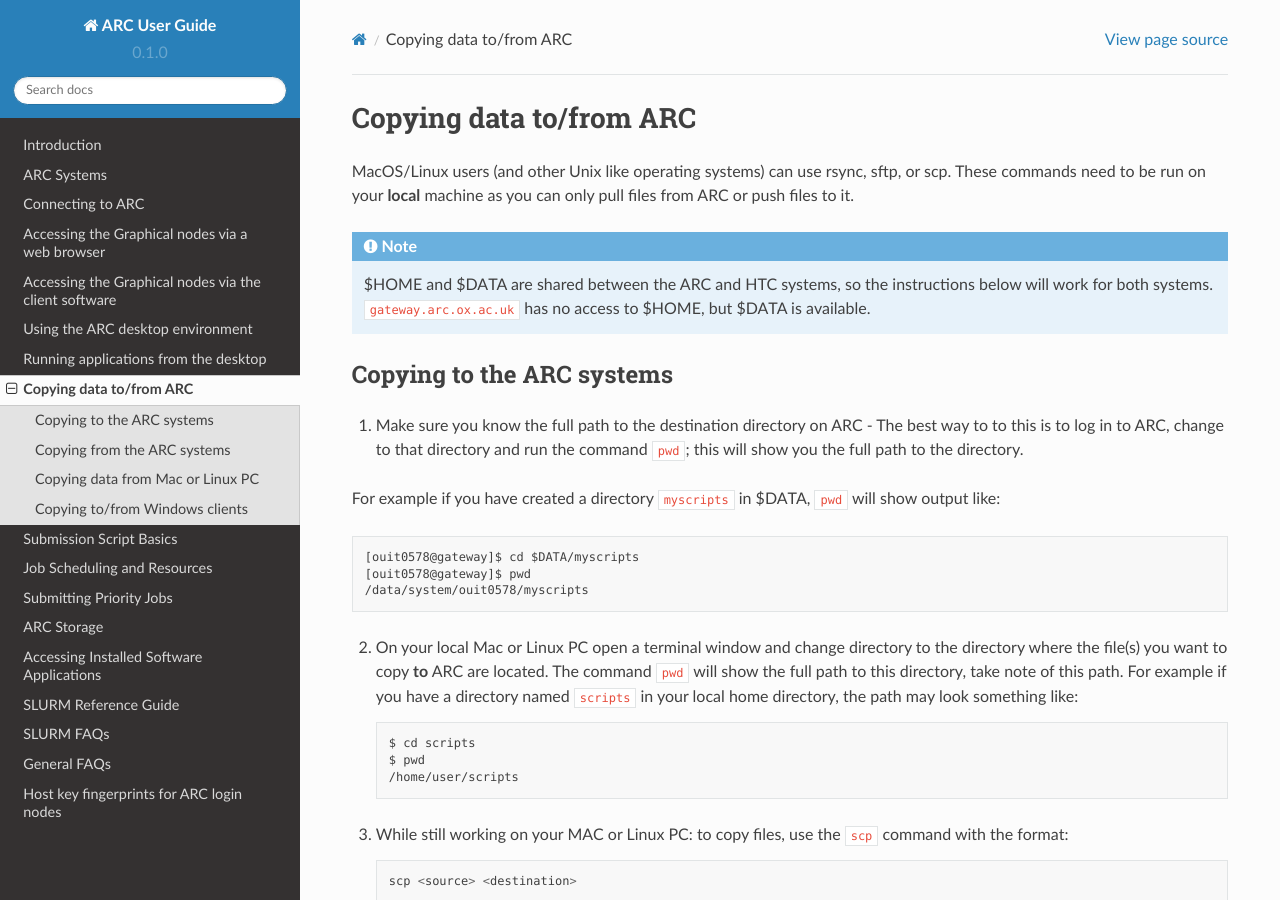
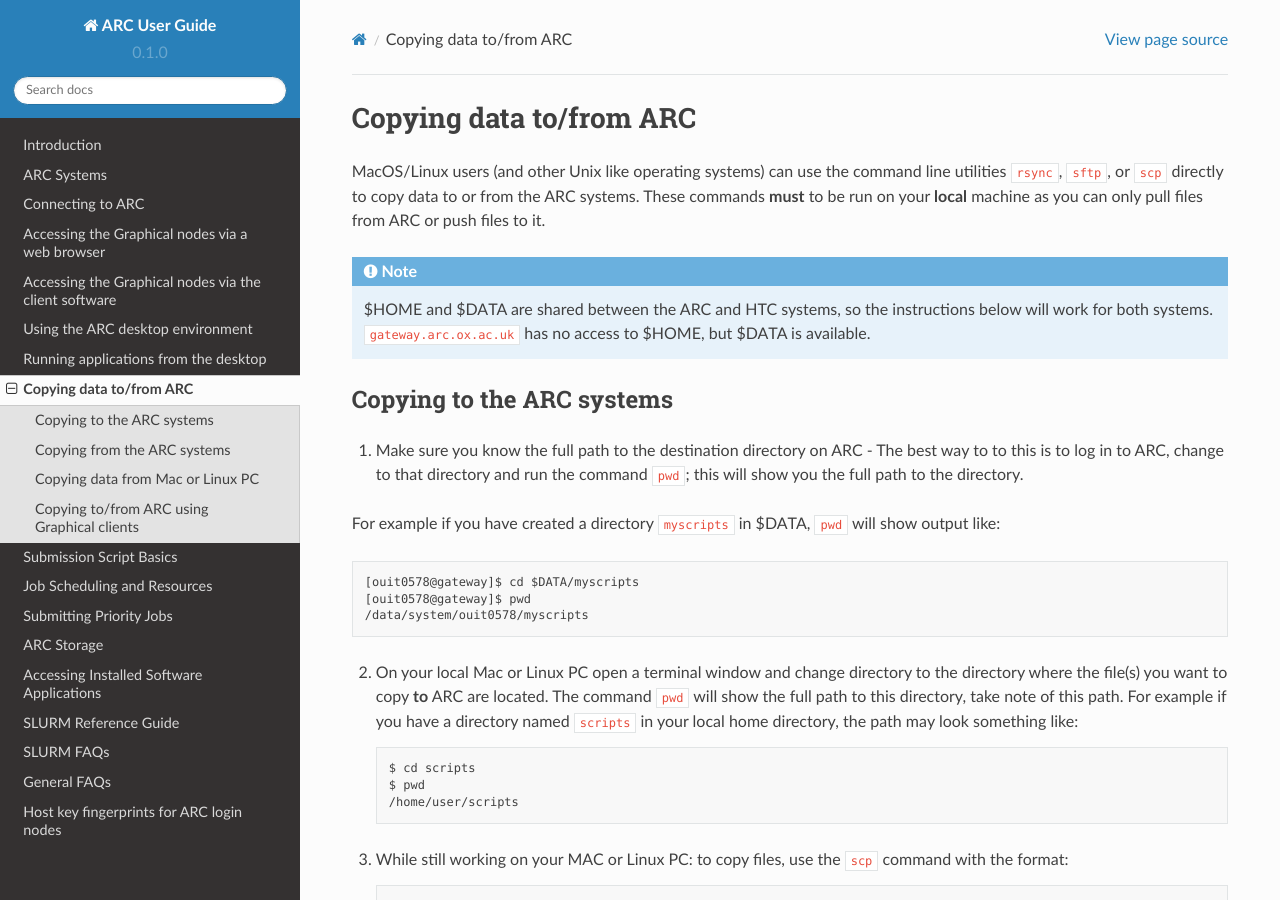
Before and after one commit to tina-friedrich/arc-user-guide, a Sphinx documentation site: the page built from docs/source/arc-copying-data.rst, in a window 1280 px wide and 900 px high. Built offline with Sphinx 7.4.7 and the Read the Docs theme 2.0.0, drawn with Linux system fonts in a browser that asks for light colours; some of the changed text lies outside the part shown.

Commit message:
Update arc-copying-data.rst

```diff
--- a/docs/source/arc-copying-data.rst
+++ b/docs/source/arc-copying-data.rst
@@ -1,7 +1,7 @@
 Copying data to/from ARC
 ------------------------
 
-MacOS/Linux users (and other Unix like operating systems) can use rsync, sftp, or scp. These commands need to be run on your **local** machine as you can only pull files from ARC or push files to it.
+MacOS/Linux users (and other Unix like operating systems) can use the command line utilities ``rsync``, ``sftp``, or ``scp`` directly to copy data to or from the ARC systems. These commands **must** to be run on your **local** machine as you can only pull files from ARC or push files to it.
 
 .. note::
 
@@ -68,7 +68,9 @@
 
 In both the above cases, you will be prompted to authenticate with your ARC password.
 
-Copying to/from Windows clients
-^^^^^^^^^^^^^^^^^^^^^^^^^^^^^^^
+Copying to/from ARC using Graphical clients
+^^^^^^^^^^^^^^^^^^^^^^^^^^^^^^^^^^^^^^^^^^^
 
 Windows users can use tools such as MobaXterm or WinSCP to copy files. Use the discovery method in step 1) above to work out the remote ARC path for the transfer.
+
+We will use WinSCP in the example below, but the method used should translate well to other utilities - consult their documentation for information.
```
